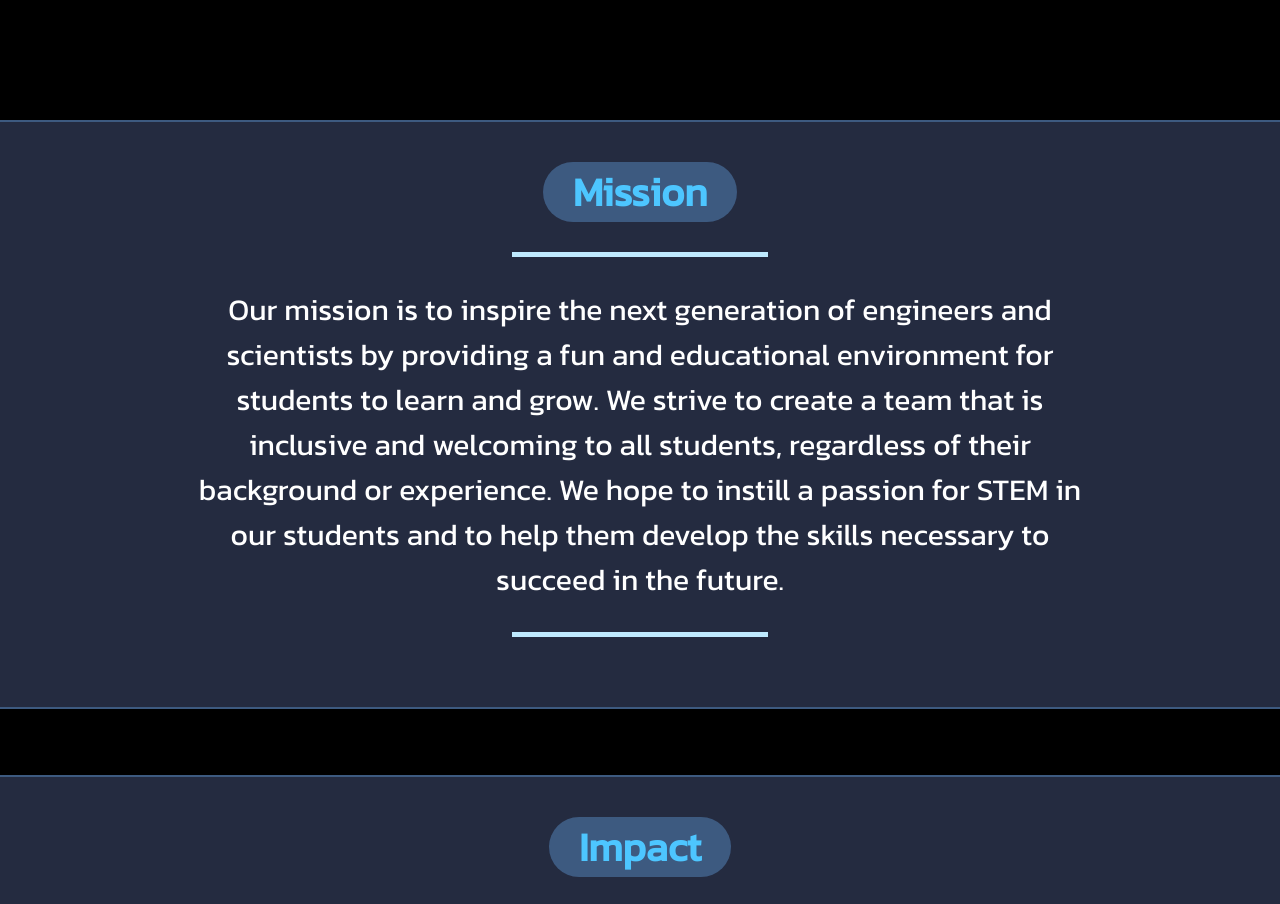
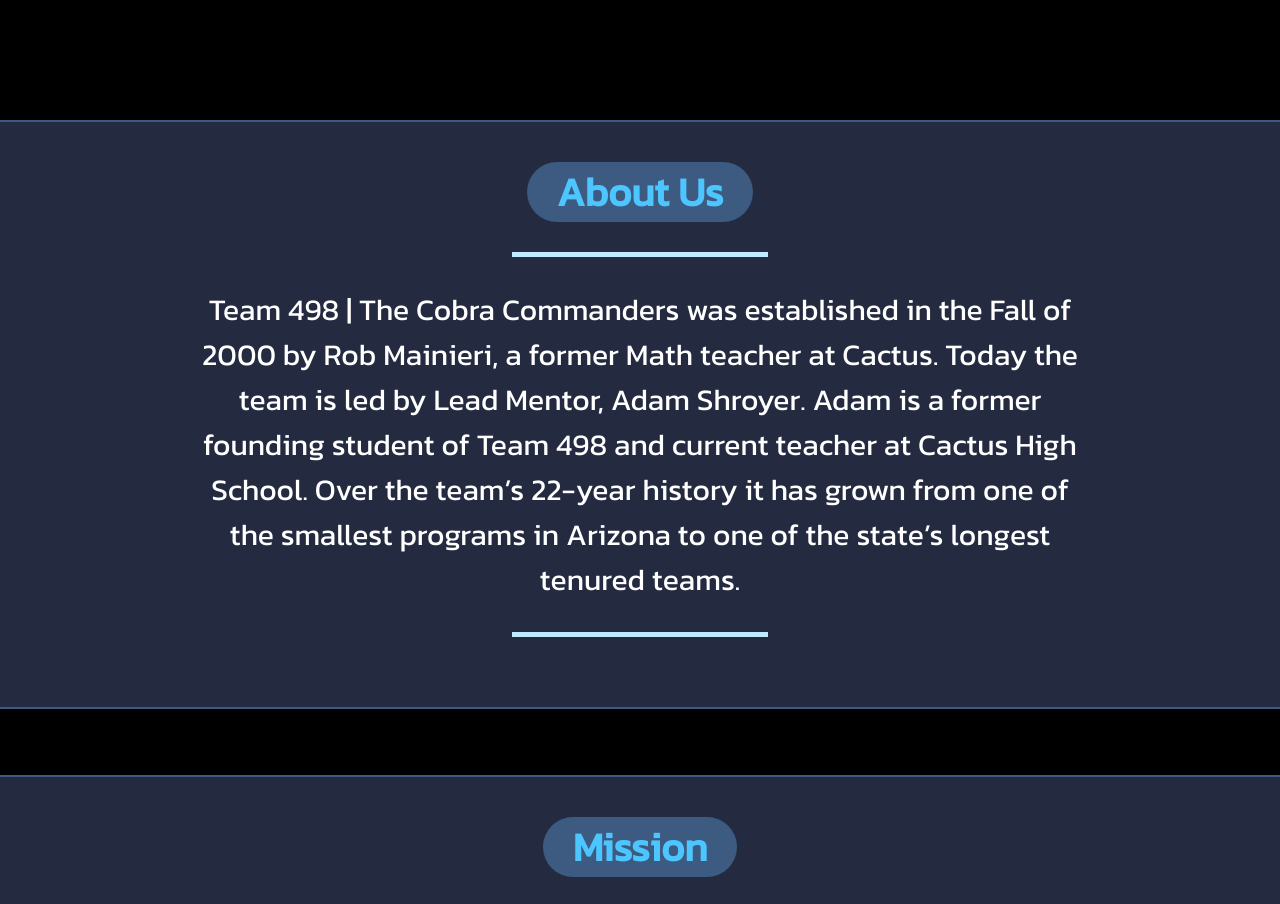
Before and after one commit to calebdistel/team498.org, a plain HTML site: page index.html in a window 1280 px wide. Shown: the part 680-1584 px from the top of the page. Drawn offline with Linux system fonts and the light colour scheme.

Commit message:
Update index.html

```diff
--- a/index.html
+++ b/index.html
@@ -33,6 +33,18 @@
             <img src="img/logos/team/original-transparent.png" style="height: 200px; padding-top: 50px; width:auto;">
             <p>The Cobra Commanders</p>
         </section>
+        <div class="content">
+            <h1>About Us</h1>
+            <div class="bar"></div>
+            <p>Team 498 | The Cobra Commanders was established in the Fall of 2000 by Rob Mainieri, a former Math teacher at Cactus. Today the team is led by Lead Mentor, Adam Shroyer.  Adam is a former founding student of Team 498 and current teacher at  Cactus High School. Over the team’s 22-year history it has grown from one of the smallest programs in Arizona to one of the state’s longest tenured teams.</p>
+            <div class="bar"></div>
+            <script type="module">
+                const ref3 = document.querySelector(".content");
+                const bars3 = document.querySelectorAll(".bar");
+                import {updateContent} from "./js/ContentScroll.js";
+                updateContent(ref3, bars3, 66);
+            </script>
+        </div>
         <div class="content">
             <h1>Mission</h1>
             <div class="bar"></div>
```
